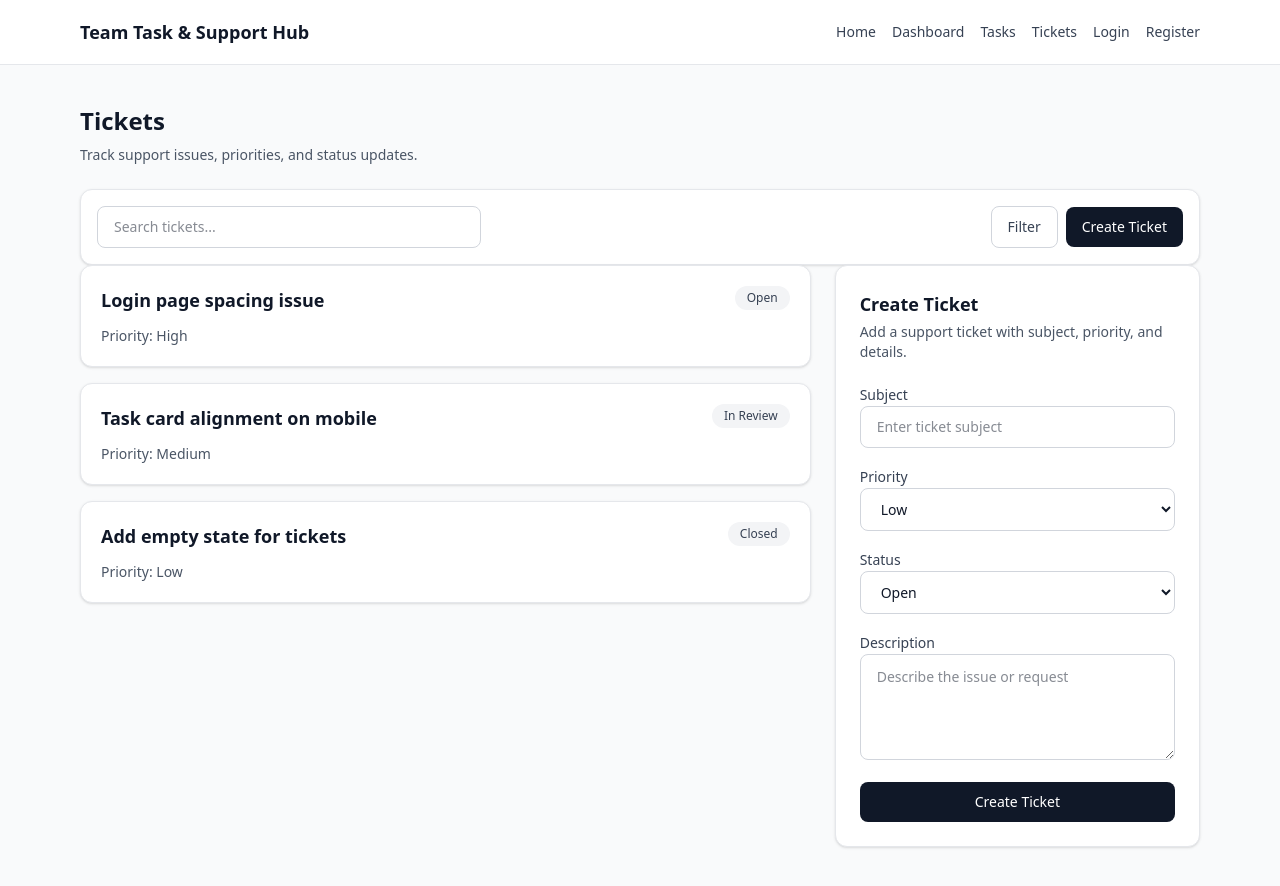
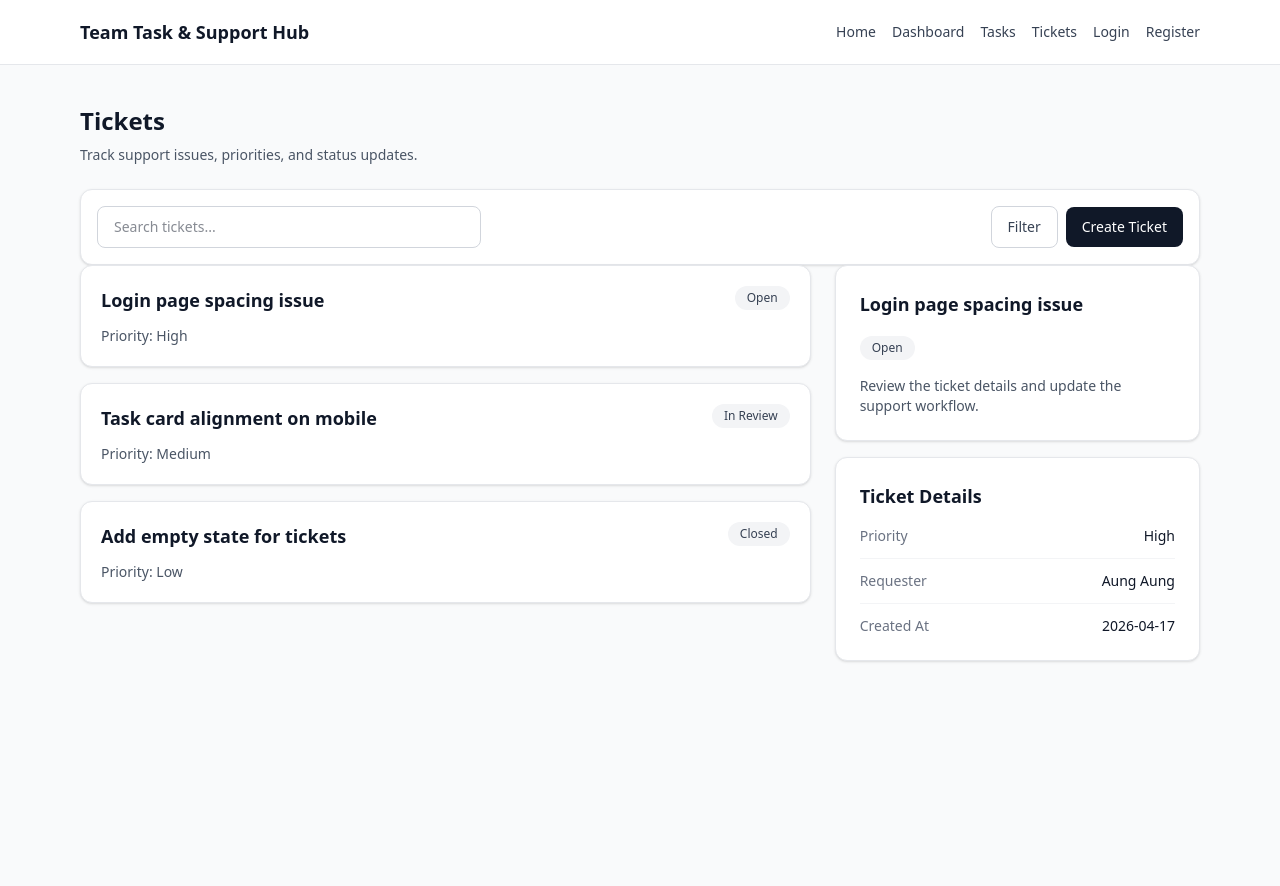
Before and after one commit to HtetLin27/team-task-support-hub, a Next.js app: page /tickets in a window 1280 px wide. After the commit the page ends 800 px from the top, so only its background shows below. Built offline with nearby package versions, Linux system fonts and the light colour scheme.

Commit message:
feat: add task and ticket detail shells with selected item states

```diff
--- a/src/app/tasks/page.tsx
+++ b/src/app/tasks/page.tsx
@@ -2,9 +2,11 @@ import FilterBar from "@/components/shared/FilterBar";
 import PageHeader from "@/components/shared/PageHeader";
 import { mockTasks } from "@/constants/mockTasks";
 import TaskCard from "@/features/tasks/TaskCard";
+import TaskDetailShell from "@/features/tasks/TaskDetailShell";
 import TaskFormShell from "@/features/tasks/TaskFormShell";
 
 export default function TasksPage() {
+  const selectedTask = mockTasks[0];
   return (
     <main className="mx-auto max-w-6xl px-4 py-10">
       <PageHeader
@@ -31,7 +33,15 @@ export default function TasksPage() {
           </div>
         </div>
         <div className="space-y-4">
-          <TaskFormShell />
+          {/* <TaskFormShell /> */}
+          <TaskDetailShell
+            title={selectedTask.title}
+            description={selectedTask.description}
+            status={selectedTask.status}
+            priority={selectedTask.priority}
+            assignee={selectedTask.assignee}
+            createdAt={selectedTask.createdAt}
+          />
         </div>
       </div>
 
--- a/src/app/tickets/page.tsx
+++ b/src/app/tickets/page.tsx
@@ -2,9 +2,11 @@ import FilterBar from "@/components/shared/FilterBar";
 import PageHeader from "@/components/shared/PageHeader";
 import { mockTickets } from "@/constants/mockTickets";
 import TicketCard from "@/features/tickets/TicketCard";
+import TicketDetailShell from "@/features/tickets/TicketDetailShell";
 import TicketFormShell from "@/features/tickets/TicketFormShell";
 
 export default function TicketsPage() {
+   const selectedTicket = mockTickets[0];
   return (
     <main className="mx-auto max-w-6xl px-4 py-10">
       <PageHeader
@@ -31,7 +33,14 @@ export default function TicketsPage() {
           </div>
         </div>
         <div className="space-y-4">
-          <TicketFormShell />
+          {/* <TicketFormShell /> */}
+          <TicketDetailShell
+            subject={selectedTicket.subject}
+            priority={selectedTicket.priority}
+            status={selectedTicket.status}
+            requester={selectedTicket.requester}
+            createdAt={selectedTicket.createdAt}
+          />
         </div>
       </div>
 
--- /dev/null
+++ b/src/components/shared/DetailSectionCard.tsx
@@ -0,0 +1,16 @@
+type DetailSectionCardProps = {
+  title: string;
+  children: React.ReactNode;
+};
+
+export default function DetailSectionCard({
+  title,
+  children,
+}: DetailSectionCardProps) {
+  return (
+    <div className="rounded-xl border border-gray-200 bg-white p-6 shadow-sm">
+      <h2 className="text-lg font-semibold text-gray-900">{title}</h2>
+      <div className="mt-4">{children}</div>
+    </div>
+  );
+}
--- a/src/constants/mockTasks.ts
+++ b/src/constants/mockTasks.ts
@@ -4,17 +4,26 @@ export const mockTasks = [
     title: "Design dashboard layout",
     description: "Create a clean overview page for tasks and tickets.",
     status: "In Progress",
+    priority: "High",
+    assignee: "Htet",
+    createdAt: "2026-04-17",
   },
   {
     id: 2,
     title: "Build login form UI",
     description: "Create reusable input and button components.",
     status: "Done",
+    priority: "Medium",
+    assignee: "Htet",
+    createdAt: "2026-04-17",
   },
   {
     id: 3,
     title: "Prepare task page shell",
     description: "Set up task page structure with reusable sections.",
     status: "Todo",
+    priority: "Low",
+    assignee: "Htet",
+    createdAt: "2026-04-17",
   },
 ];
--- a/src/constants/mockTickets.ts
+++ b/src/constants/mockTickets.ts
@@ -4,17 +4,23 @@ export const mockTickets = [
     subject: "Login page spacing issue",
     priority: "High",
     status: "Open",
+    requester: "Aung Aung",
+    createdAt: "2026-04-17",
   },
   {
     id: 2,
     subject: "Task card alignment on mobile",
     priority: "Medium",
     status: "In Review",
+    requester: "Aung Aung",
+    createdAt: "2026-04-17",
   },
   {
     id: 3,
     subject: "Add empty state for tickets",
     priority: "Low",
     status: "Closed",
+    requester: "Aung Aung",
+    createdAt: "2026-04-17",
   },
 ];
--- a/src/features/tasks/TaskCard.tsx
+++ b/src/features/tasks/TaskCard.tsx
@@ -4,15 +4,19 @@ type TaskCardProps = {
   title: string;
   description: string;
   status: string;
+  isSelected?: boolean;
 };
 
 export default function TaskCard({
   title,
   description,
   status,
+  isSelected = false,
 }: TaskCardProps) {
   return (
-    <div className="rounded-xl border border-gray-200 bg-white p-5 shadow-sm">
+    <div className={`rounded-xl border bg-white p-5 shadow-sm ${
+  isSelected ? "border-gray-900 ring-1 ring-gray-900" : "border-gray-200"
+}`}>
       <div className="flex items-start justify-between gap-3">
         <h3 className="text-lg font-semibold text-gray-900">{title}</h3>
         <StatusBadge label={status} />
--- /dev/null
+++ b/src/features/tasks/TaskDetailShell.tsx
@@ -0,0 +1,41 @@
+import DetailSectionCard from "@/components/shared/DetailSectionCard";
+import InfoListCard from "@/components/shared/InfoListCard";
+import StatusBadge from "@/components/shared/StatusBadge";
+
+type TaskDetailShellProps = {
+  title: string;
+  description: string;
+  status: string;
+  priority: string;
+  assignee: string;
+  createdAt: string;
+};
+
+export default function TaskDetailShell({
+  title,
+  description,
+  status,
+  priority,
+  assignee,
+  createdAt,
+}: TaskDetailShellProps) {
+  return (
+    <div className="space-y-4">
+      <DetailSectionCard title={title}>
+        <div className="space-y-4">
+          <StatusBadge label={status} />
+          <p className="text-sm leading-6 text-gray-600">{description}</p>
+        </div>
+      </DetailSectionCard>
+
+      <InfoListCard
+        title="Task Details"
+        items={[
+          { label: "Priority", value: priority },
+          { label: "Assignee", value: assignee },
+          { label: "Created At", value: createdAt },
+        ]}
+      />
+    </div>
+  );
+}
--- a/src/features/tickets/TicketCard.tsx
+++ b/src/features/tickets/TicketCard.tsx
@@ -4,15 +4,19 @@ type TicketCardProps = {
   subject: string;
   priority: string;
   status: string;
+  isSelected?: boolean;
 };
 
 export default function TicketCard({
   subject,
   priority,
   status,
+  isSelected = false,
 }: TicketCardProps) {
   return (
-    <div className="rounded-xl border border-gray-200 bg-white p-5 shadow-sm">
+    <div className={`rounded-xl border bg-white p-5 shadow-sm ${
+  isSelected ? "border-gray-900 ring-1 ring-gray-900" : "border-gray-200"
+}`}>
       <div className="flex items-start justify-between gap-3">
         <h3 className="text-lg font-semibold text-gray-900">{subject}</h3>
         <StatusBadge label={status} />
--- /dev/null
+++ b/src/features/tickets/TicketDetailShell.tsx
@@ -0,0 +1,41 @@
+import DetailSectionCard from "@/components/shared/DetailSectionCard";
+import InfoListCard from "@/components/shared/InfoListCard";
+import StatusBadge from "@/components/shared/StatusBadge";
+
+type TicketDetailShellProps = {
+  subject: string;
+  status: string;
+  priority: string;
+  requester: string;
+  createdAt: string;
+};
+
+export default function TicketDetailShell({
+  subject,
+  status,
+  priority,
+  requester,
+  createdAt,
+}: TicketDetailShellProps) {
+  return (
+    <div className="space-y-4">
+      <DetailSectionCard title={subject}>
+        <div className="space-y-4">
+          <StatusBadge label={status} />
+          <p className="text-sm text-gray-600">
+            Review the ticket details and update the support workflow.
+          </p>
+        </div>
+      </DetailSectionCard>
+
+      <InfoListCard
+        title="Ticket Details"
+        items={[
+          { label: "Priority", value: priority },
+          { label: "Requester", value: requester },
+          { label: "Created At", value: createdAt },
+        ]}
+      />
+    </div>
+  );
+}
```
